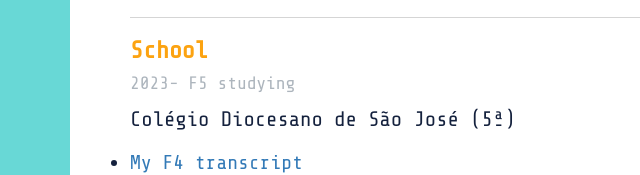
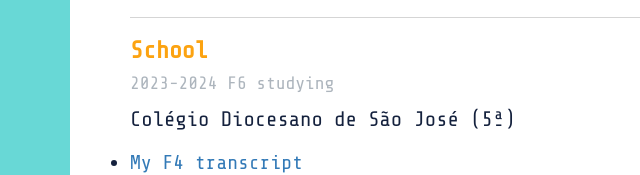
Before and after one commit to handsomecarl1234/Carl, a plain HTML site: page index.html in a window 1280 px wide. Shown: the part 1183-1358 px from the top of the page, 0-640 px from the left. Drawn offline with nearby package versions, Linux system fonts and the light colour scheme.

Commit message:
Update index.html

```diff
--- a/index.html
+++ b/index.html
@@ -88,7 +88,7 @@ Phone &nbsp&nbsp&nbsp&nbsp&nbsp&nbsp&nbsp&nbsp		: +853 68898354</br>
   <h1>Education</h1>
     <hr class="star-bright">
     <h3 id="workTitle"><Strong>School</strong></h3>
-   <h4 id="h4">2023- F5 studying</h4>
+   <h4 id="h4">2023-2024 F6 studying</h4>
     <p>Colégio Diocesano de São José (5ª)</p>
 
      <p>
```
